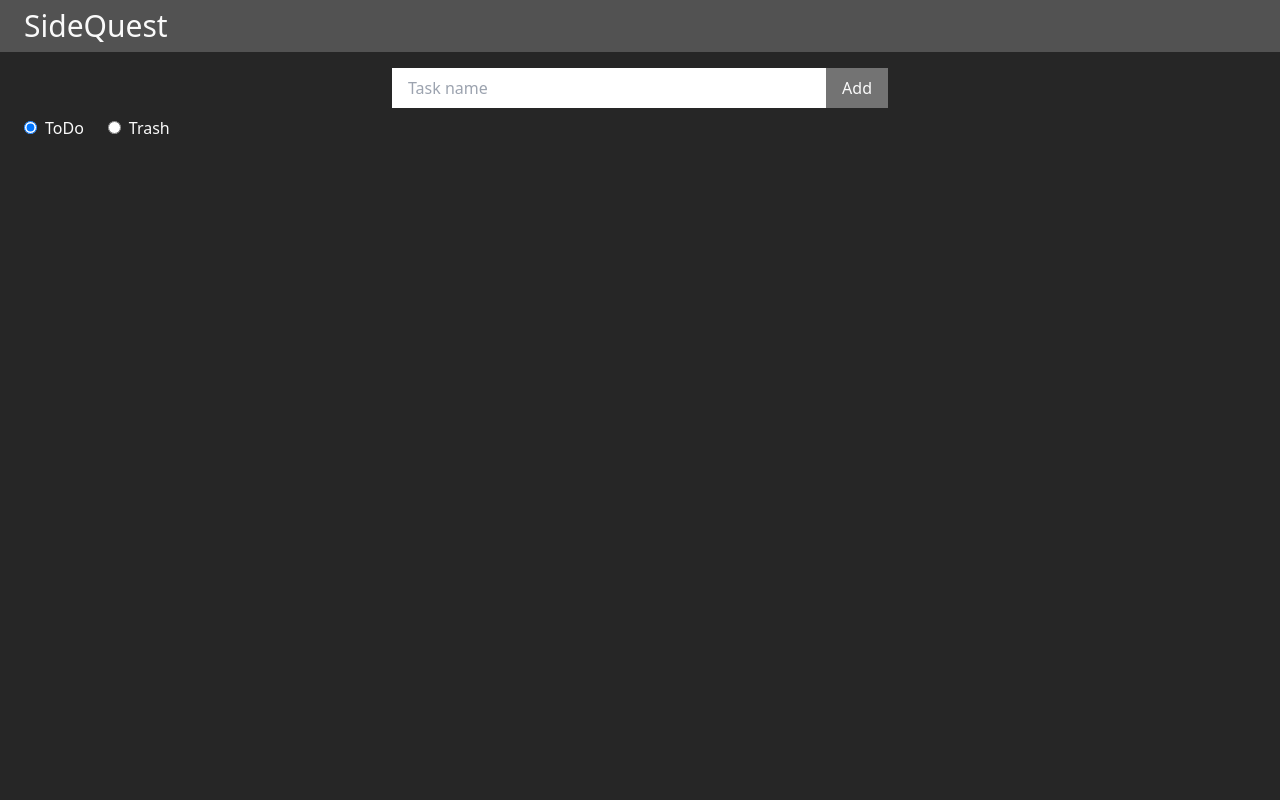
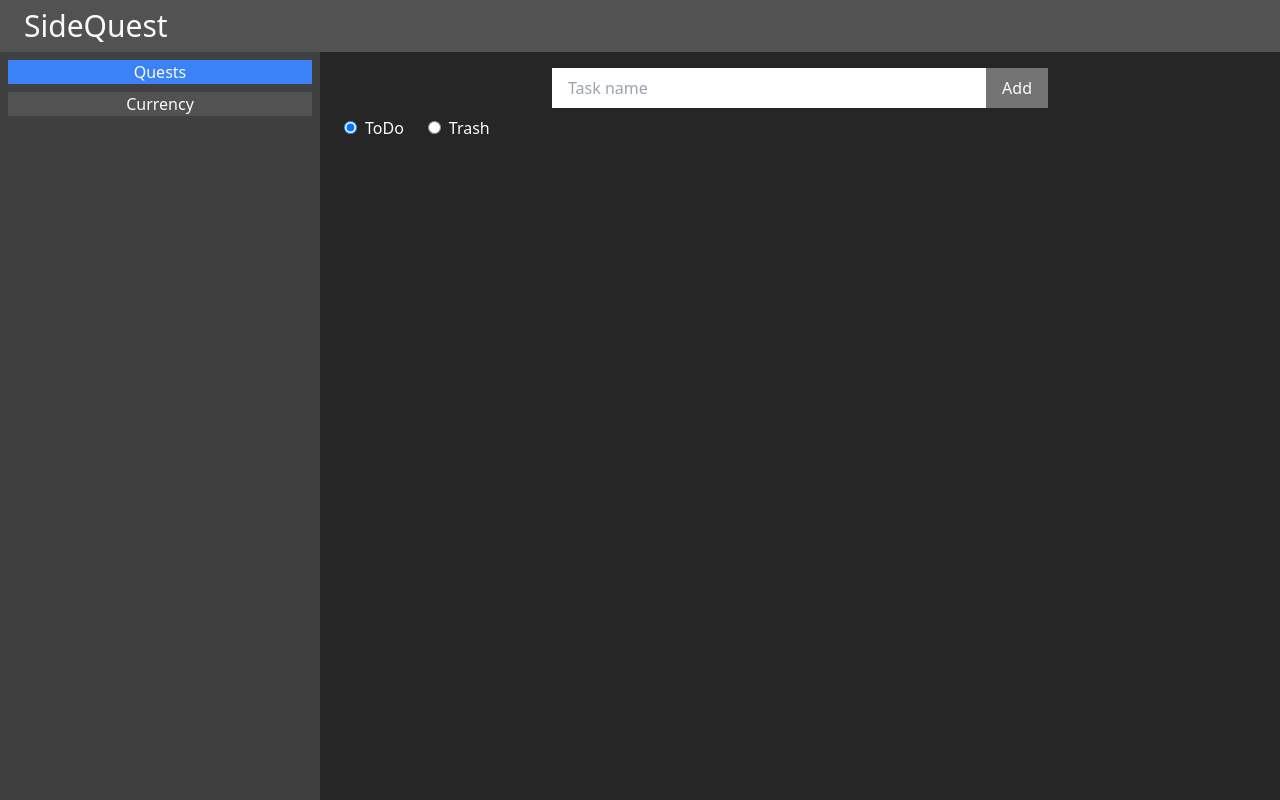
Before and after one commit to sabithbskumar/sidequest-react, a React (Vite) app: page / in a window 1280 px wide. Built offline with nearby package versions, Linux system fonts and the light colour scheme.

Commit message:
Feature: Added currency management

```diff
--- a/src/App.tsx
+++ b/src/App.tsx
@@ -1,13 +1,45 @@
+import { useState } from "react";
 import "./App.css";
 import { Header } from "./components/Header";
 import { TodoList } from "./components/TodoList";
+import { Currency } from "./components/Currency";
 
 function App() {
+  function Page() {
+    switch (page) {
+      case "quests":
+        return <TodoList />;
+      case "currency":
+        return <Currency />;
+    }
+  }
+  const [page, setPage] = useState("quests");
+
   return (
     <div className="bg-neutral-800 text-neutral-50 flex flex-col h-full">
       <Header />
-      <div className="grow overflow-hidden">
-        <TodoList />
+      <div className="grow overflow-hidden flex">
+        <div className="h-full w-full max-w-xs bg-neutral-700 flex flex-col p-2 gap-2">
+          <button
+            className={page === "quests" ? "bg-blue-500" : "bg-neutral-600"}
+            onClick={() => {
+              setPage("quests");
+            }}
+          >
+            Quests
+          </button>
+          <button
+            className={page === "currency" ? "bg-blue-500" : "bg-neutral-600"}
+            onClick={() => {
+              setPage("currency");
+            }}
+          >
+            Currency
+          </button>
+        </div>
+        <div className="w-full">
+          <Page />
+        </div>
       </div>
     </div>
   );
--- /dev/null
+++ b/src/components/Currency/index.tsx
@@ -0,0 +1,192 @@
+import { ChangeEvent, FormEvent, useEffect, useReducer, useState } from "react";
+import {
+  State,
+  TransactionAction,
+  TransactionData,
+  transactionReducer,
+} from "../../features/currency";
+
+function Currency() {
+  const defaultState = {
+    transactions: [],
+    deleted: [],
+    transactionRecords: {},
+  };
+
+  const storedTransactions = localStorage.getItem("transactions");
+  const initialState = storedTransactions
+    ? (JSON.parse(storedTransactions) as State)
+    : defaultState;
+
+  const [transactions, dispatch] = useReducer(transactionReducer, initialState);
+
+  useEffect(() => {
+    localStorage.setItem("transactions", JSON.stringify(transactions));
+  }, [transactions]);
+
+  const initialFormState = {
+    amount: "",
+    note: "",
+    type: "expense",
+  };
+  const [transactionData, setTransactionData] =
+    useState<TransactionData>(initialFormState);
+
+  function handleChange(e: ChangeEvent<HTMLInputElement | HTMLSelectElement>) {
+    setTransactionData((prev) => {
+      return {
+        ...prev,
+        [e.target.name]: e.target.value,
+      };
+    });
+  }
+
+  function handleNewTransaction(e: FormEvent<HTMLFormElement>) {
+    e.preventDefault();
+    dispatch({ type: TransactionAction.CREATE, payload: transactionData });
+    setTransactionData(initialFormState);
+  }
+
+  enum Filters {
+    TRANSACTIONS = "TRANSACTIONS",
+    TRASH = "TRASH",
+  }
+  const [filter, setFilter] = useState(Filters.TRANSACTIONS);
+
+  function getList() {
+    switch (filter) {
+      case Filters.TRANSACTIONS: {
+        return transactions.transactions;
+      }
+      case Filters.TRASH: {
+        return transactions.deleted;
+      }
+    }
+  }
+
+  return (
+    <div className="h-full p-2 overflow-y-auto">
+      <form
+        onSubmit={handleNewTransaction}
+        className="flex p-2 max-w-lg m-auto"
+      >
+        <input
+          type="number"
+          className="w-28 px-4 py-2 text-neutral-600 outline-none"
+          placeholder="Amount"
+          name="amount"
+          value={transactionData.amount}
+          onChange={handleChange}
+          required={true}
+        />
+        <input
+          type="text"
+          className="grow px-4 py-2 text-neutral-600 outline-none"
+          placeholder="Note"
+          name="note"
+          value={transactionData.note}
+          onChange={handleChange}
+        />
+        <select
+          value={transactionData.type}
+          name="type"
+          onChange={handleChange}
+          className="grow px-4 py-2 text-neutral-600 outline-none"
+          required={true}
+        >
+          <option value="expense">Expense</option>
+          <option value="income">Income</option>
+        </select>
+        <input type="submit" value="Add" className="bg-neutral-500 px-4 py-2" />
+      </form>
+      <div className="flex gap-2 px-4">
+        <label>
+          <input
+            type="radio"
+            name="filter"
+            value={Filters.TRANSACTIONS}
+            checked={filter === Filters.TRANSACTIONS}
+            onChange={(e) => {
+              setFilter(e.target.value as Filters);
+            }}
+          />
+          <span className="p-2">Transaction</span>
+        </label>
+        <br />
+        <label>
+          <input
+            type="radio"
+            name="filter"
+            value={Filters.TRASH}
+            checked={filter === Filters.TRASH}
+            onChange={(e) => {
+              setFilter(e.target.value as Filters);
+            }}
+          />
+          <span className="p-2">Trash</span>
+        </label>
+        <br />
+      </div>
+      <div>
+        {getList().map((id) => {
+          const { amount, note, type } = transactions.transactionRecords[id];
+          return (
+            <div key={id} className="px-4 py-2 group/transaction">
+              {type === "income" ? (
+                <span className="text-green-500 font-bold">+{amount}</span>
+              ) : (
+                <span className="text-red-500 font-bold">-{amount}</span>
+              )}
+              <span className="p-3">{note}</span>
+              <button
+                className={`opacity-0 group-hover/transaction:opacity-100 px-2`}
+                onClick={() => {
+                  const newAmount = prompt("Amount", amount);
+                  if (newAmount)
+                    dispatch({
+                      type: TransactionAction.UPDATE,
+                      payload: {
+                        id,
+                        amount: newAmount,
+                        type,
+                        note,
+                      },
+                    });
+                }}
+              >
+                Edit
+              </button>
+              {transactions.deleted.includes(id) ? (
+                <button
+                  className={`opacity-0 group-hover/transaction:opacity-100 px-2`}
+                  onClick={() => {
+                    dispatch({
+                      type: TransactionAction.RESTORE,
+                      payload: id,
+                    });
+                  }}
+                >
+                  Restore
+                </button>
+              ) : (
+                <button
+                  className={`opacity-0 group-hover/transaction:opacity-100 px-2`}
+                  onClick={() => {
+                    dispatch({
+                      type: TransactionAction.DELETE,
+                      payload: id,
+                    });
+                  }}
+                >
+                  Delete
+                </button>
+              )}
+            </div>
+          );
+        })}
+      </div>
+    </div>
+  );
+}
+
+export { Currency };
--- /dev/null
+++ b/src/features/currency/index.ts
@@ -0,0 +1,105 @@
+interface State {
+  transactions: string[];
+  deleted: string[];
+  transactionRecords: Record<string, Transaction>;
+}
+
+interface TransactionData {
+  amount: string;
+  note: string;
+  type: string;
+}
+
+interface Transaction extends TransactionData {
+  time: string;
+}
+
+function makeTransaction({ amount, time, note = "", type }: Transaction) {
+  return { amount, time, note, type };
+}
+
+enum TransactionAction {
+  CREATE = "CREATE",
+  UPDATE = "UPDATE",
+  DELETE = "DELETE",
+  RESTORE = "RESTORE",
+  LOAD = "LOAD",
+}
+
+interface TransactionCreate {
+  type: TransactionAction.CREATE;
+  payload: TransactionData;
+}
+interface TransactionUpdate {
+  type: TransactionAction.UPDATE;
+  payload: { id: string } & TransactionData;
+}
+interface TransactionDelete {
+  type: TransactionAction.DELETE;
+  payload: string;
+}
+interface TransactionRestore {
+  type: TransactionAction.RESTORE;
+  payload: string;
+}
+interface TransactionLoad {
+  type: TransactionAction.LOAD;
+  payload: State;
+}
+
+type TransactionActions =
+  | TransactionCreate
+  | TransactionUpdate
+  | TransactionDelete
+  | TransactionRestore
+  | TransactionLoad;
+
+function transactionReducer(state: State, action: TransactionActions) {
+  switch (action.type) {
+    case TransactionAction.CREATE: {
+      const id = Date.now().toString();
+      return {
+        ...state,
+        transactionRecords: {
+          ...state.transactionRecords,
+          [id]: makeTransaction({ ...action.payload, time: id }),
+        },
+        transactions: [...state.transactions, id],
+      };
+    }
+    case TransactionAction.UPDATE: {
+      const { id, amount, note } = action.payload;
+      return {
+        ...state,
+        transactionRecords: {
+          ...state.transactionRecords,
+          [id]: { ...state.transactionRecords[id], amount, note },
+        },
+      };
+    }
+    case TransactionAction.DELETE: {
+      if (state.deleted.includes(action.payload)) return state;
+      return {
+        ...state,
+        transactions: state.transactions.filter(
+          (transactionId) => transactionId !== action.payload
+        ),
+        deleted: [...state.deleted, action.payload],
+      };
+    }
+    case TransactionAction.RESTORE: {
+      if (state.transactions.includes(action.payload)) return state;
+      return {
+        ...state,
+        transactions: [...state.transactions, action.payload],
+        deleted: state.deleted.filter((taskId) => taskId !== action.payload),
+      };
+    }
+    case TransactionAction.LOAD: {
+      return action.payload;
+    }
+  }
+}
+
+export { transactionReducer, TransactionAction };
+export type { TransactionActions, TransactionData, State };
```
